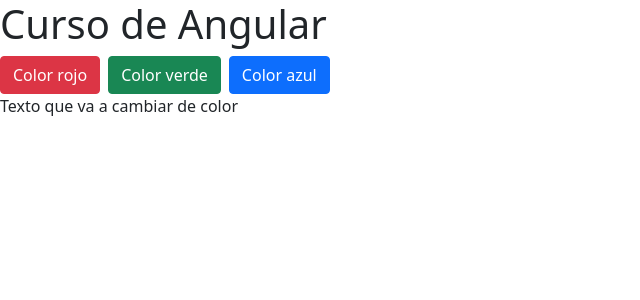
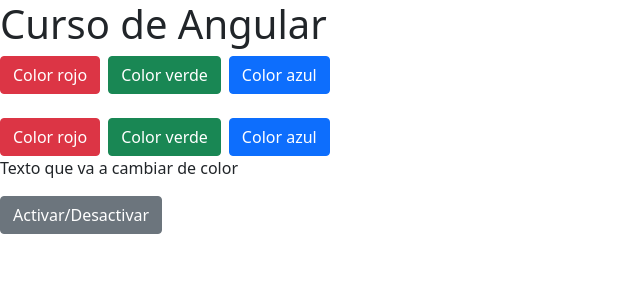
Before and after one commit to ivarespark/basic-angular-curso, an Angular app: page / in a window 1280 px wide. Shown: the top 300 px of the page, without its empty margins (0-640 px from the left). Built offline with nearby package versions, Linux system fonts and the light colour scheme.

Commit message:
[o4] Enlace de clases

```diff
--- a/src/app/botones/botones.component.html
+++ b/src/app/botones/botones.component.html
@@ -1,7 +1,28 @@
 <div>
-    <button class="btn btn-danger">Color rojo</button>
-    <button class="btn btn-success mx-2">Color verde</button>
-    <button class="btn btn-primary">Color azul</button>
+    <button [class.disabled]="button_disabled" class="btn btn-danger" (click)="texto_color = 'text-danger'">Color rojo</button>
+    <button [class.disabled]="button_disabled" class="btn btn-success mx-2" (click)="texto_color = 'text-success'">Color verde</button>
+    <button [class.disabled]="button_disabled" class="btn btn-primary" (click)="texto_color = 'text-primary'">Color azul</button>
+</div>
+<br>
+<div>
+    <!-- Enlace de clases -->
+    <button [ngClass]="{
+        'disabled':button_disabled,
+        'btn':true,
+        'btn-danger':true
+    }" class="btn btn-danger" (click)="texto_color = 'text-danger'">Color rojo</button>
+    <button [ngClass]="{
+        'disabled':button_disabled
+    }" class="btn btn-success mx-2" (click)="texto_color = 'text-success'">Color verde</button>
+    <button [ngClass]="{
+        'disabled':button_disabled
+    }" class="btn btn-primary" (click)="texto_color = 'text-primary'">Color azul</button>
 </div>
 
-<p>Texto que va a cambiar de color</p>
+
+
+<p [class]="texto_color">Texto que va a cambiar de color</p>
+
+<button class="btn btn-secondary" (click)="button_disabled = !button_disabled">
+    Activar/Desactivar
+</button>
--- a/src/app/botones/botones.component.ts
+++ b/src/app/botones/botones.component.ts
@@ -1,10 +1,19 @@
-import { Component } from '@angular/core';
+import { Component, OnInit } from '@angular/core';
 
 @Component({
   selector: 'app-botones',
   templateUrl: './botones.component.html',
   styleUrls: ['./botones.component.css']
 })
-export class BotonesComponent {
+export class BotonesComponent implements OnInit{
+
+  constructor() { }
+
+  ngOnInit(): void {
+  }
+
+  // Declaro propiedad
+  texto_color:String = '';
+  button_disabled:boolean = false;
 
 }
```
